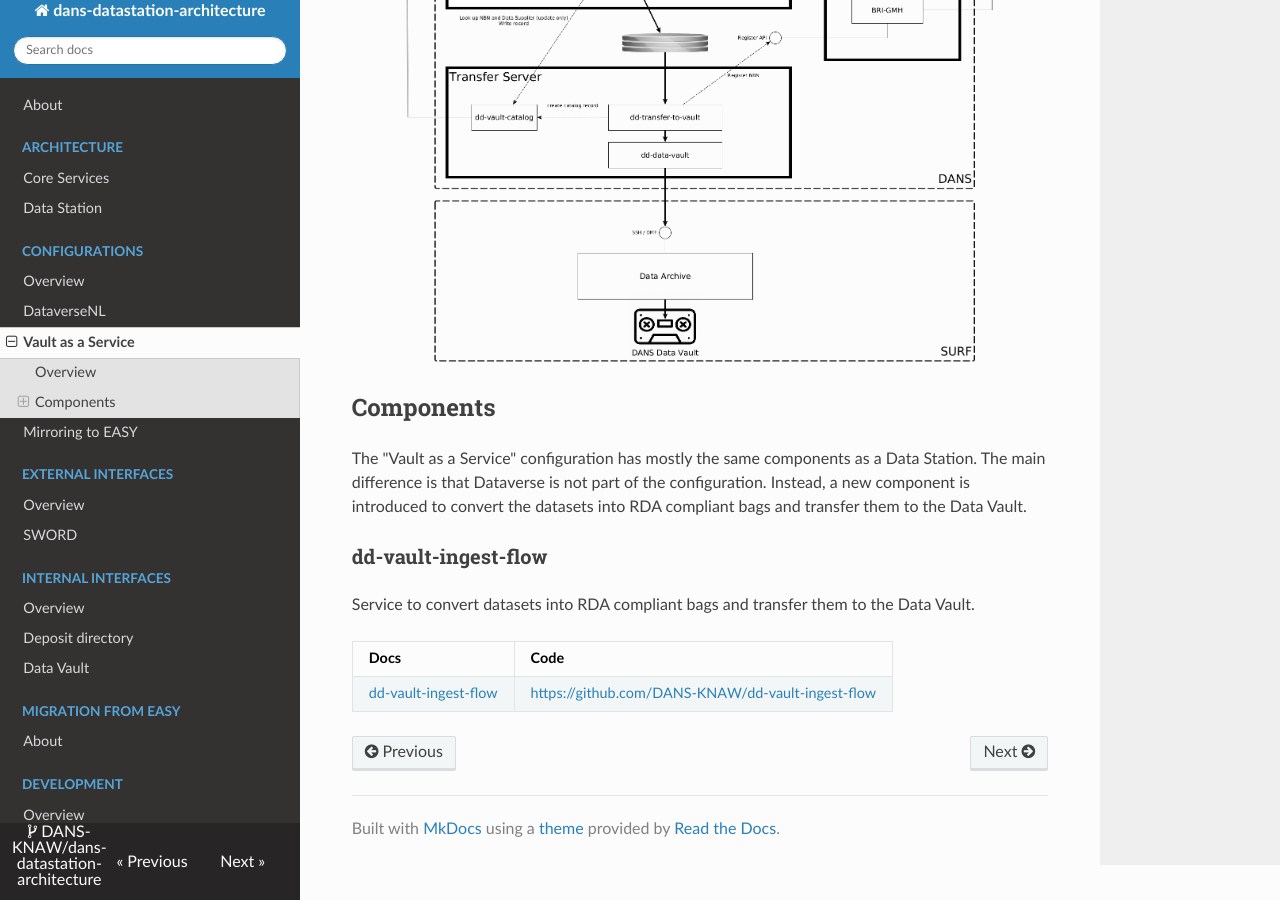
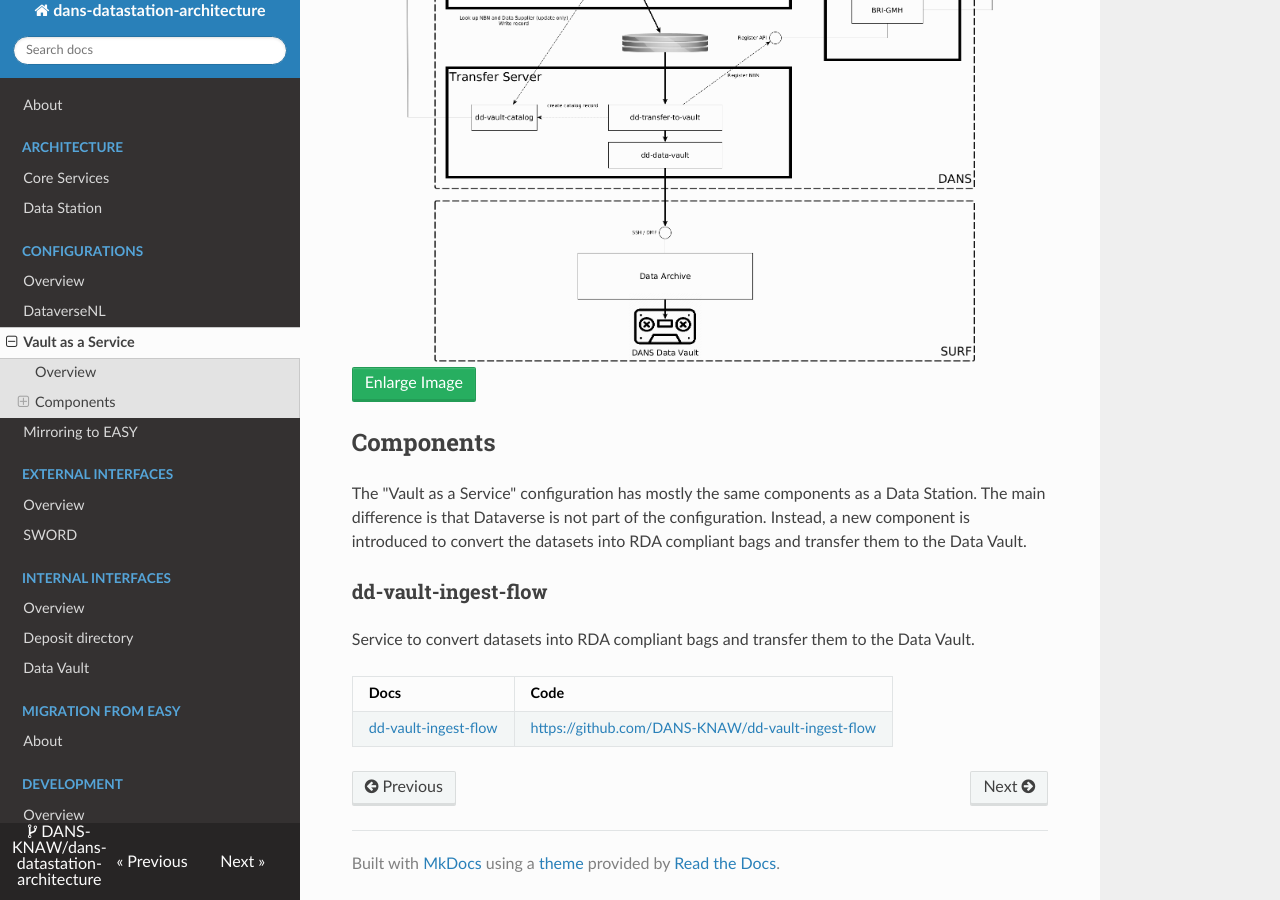
Before and after one commit to DANS-KNAW/dans-datastation-architecture, an MkDocs documentation site: the page built from docs/vaas.md, in a window 1280 px wide and 900 px high, scrolled down 598 px. Built offline with MkDocs 1.6.1, drawn with Linux system fonts in a browser that asks for light colours; nearby versions of some CDN libraries.

Commit message:
Put lightbox around the diagrams that may be hard to read otherwise.

```diff
--- a/docs/vaas.md
+++ b/docs/vaas.md
@@ -9,7 +9,7 @@
 Dataverse, they are directly converted into RDA compliant bags and transferred to the Data Vault. In this scenario,
 curation as well as dissemination of the datasets remain the responsibility of the customer.
 
-![Overview](arch-overview-vaas.png)
+[![Overview](arch-overview-vaas.png)<button class="btn">Enlarge Image</button>](arch-overview-vaas.png){: data-lightbox="group" data-title="Overview" }
 
 Components
 ----------
--- a/mkdocs.yml
+++ b/mkdocs.yml
@@ -47,6 +47,12 @@
   - markdownextradata
   - search
 
+extra_css:
+  - https://cdnjs.cloudflare.com/ajax/libs/lightbox2/2.11.3/css/lightbox.min.css
+
+extra_javascript:
+  - https://cdnjs.cloudflare.com/ajax/libs/lightbox2/2.11.3/js/lightbox-plus-jquery.min.js
+
 extra:
   dans_website: https://dans.knaw.nl/
   dataverse_org: https://dataverse.org/
```
Also changed, not shown: docs/datastation.md (+3 -1 lines), docs/easy-mirror.md (+1 -2 lines).
